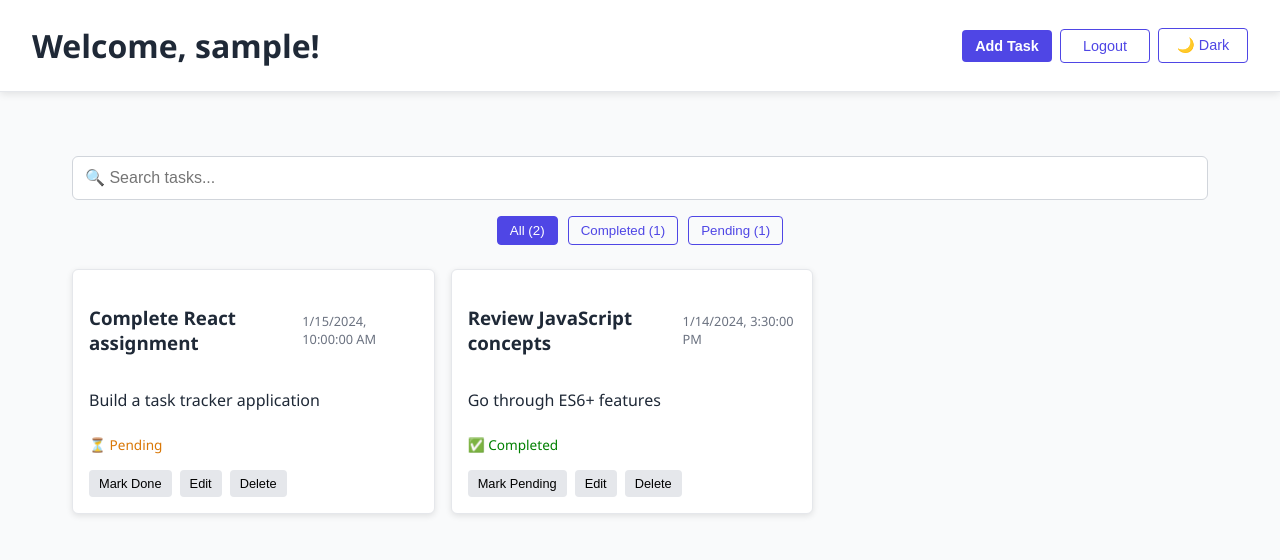
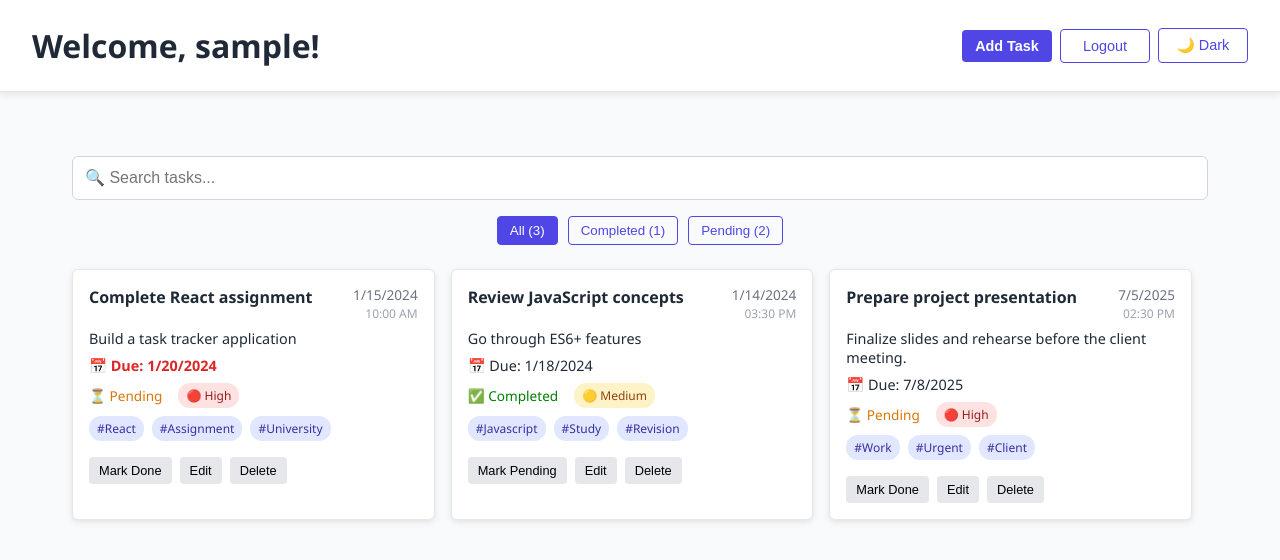
Before and after one commit to bravo1goingdark/Personal-Task-Tracker, a React (Vite) app: page /dashboard in a window 1280 px wide. Shown: the top 560 px of the page. Built offline with nearby package versions, Linux system fonts and the light colour scheme; sample sign-in values are in the browser's storage.

Commit message:
✨ Finalize task layout and styling

```diff
--- a/src/components/TaskList.tsx
+++ b/src/components/TaskList.tsx
@@ -75,11 +75,14 @@ const TaskList: React.FC<TaskListProps> = ({tasks, onUpdateTask, onDeleteTask, f
                         ) : (
                             <>
                                 <div className="task-header">
-                                    <h3>{task.title}</h3>
-                                    <span className="task-date">
-                                      {new Date(task.createdAt).toLocaleString()}
-                                    </span>
+                                    <h3 className="task-title">{task.title}</h3>
+                                    <div className="task-date">
+                                        <span>{new Date(task.createdAt).toLocaleDateString()}</span>
+                                        <small>{new Date(task.createdAt).toLocaleTimeString([], { hour: '2-digit', minute: '2-digit' })}</small>
+                                    </div>
                                 </div>
+
+
 
                                 {task.description && <p>{task.description}</p>}
 
--- a/src/styles/TaskList.css
+++ b/src/styles/TaskList.css
@@ -1,10 +1,9 @@
 .dashboard-container {
     width: 95%;
-    max-width: 1200px; /* Increased from 600px or similar */
+    max-width: 1200px;
     margin: 2rem auto;
     padding: 2rem;
 }
-
 
 .task-list {
     display: flex;
@@ -14,9 +13,8 @@
     width: 100%;
 }
 
-
 .task-item {
-    width: calc(33.333% - 1rem);  /* 3 items per row */
+    width: calc(33.333% - 1rem);
     min-width: 300px;
     background: var(--white);
     border: 1px solid #e5e7eb;
@@ -25,21 +23,81 @@
     box-shadow: 0 2px 6px var(--shadow);
 }
 
+/* Responsive widths */
+@media (max-width: 768px) {
+    .task-item {
+        width: calc(50% - 1rem);
+    }
+}
 
+@media (max-width: 480px) {
+    .task-item {
+        width: 100%;
+    }
+}
+
+/* Header section: Title and date side-by-side */
 .task-header {
     display: flex;
     justify-content: space-between;
+    align-items: flex-start; /* Top align */
+    gap: 1rem;
+    margin-bottom: 0.5rem;
+}
+
+.task-title {
+    font-size: 1rem;
+    font-weight: 600;
+    margin: 0;
+    flex: 1;
+}
+
+.task-date {
+    text-align: right;
+    font-size: 0.85rem;
+    color: #6b7280;
+    line-height: 1.3;
+    white-space: nowrap;
+    margin-left: 0.5rem;
+}
+
+.task-date small {
+    display: block;
+    font-size: 0.75rem;
+    margin-top: 2px;
+    color: #9ca3af;
+}
+
+/* Description */
+.task-item p {
+    font-size: 0.9rem;
+    margin: 0.5rem 0;
+    color: var(--text);
+}
+
+/* Due Date */
+.due-date {
+    font-size: 0.85rem;
+    color: #6b7280;
+    margin: 0.5rem 0;
+}
+
+.due-date.overdue {
+    color: #dc2626;
+    font-weight: 600;
+}
+
+/* Status and Priority Row */
+.task-badges {
+    display: flex;
+    gap: 1rem;
+    margin-top: 0.5rem;
+    margin-bottom: 0.5rem;
+    flex-wrap: wrap;
     align-items: center;
 }
 
-.task-date {
-    font-size: 0.8rem;
-    color: #6b7280;
-}
-
 .status {
-    margin-top: 0.5rem;
-    display: inline-block;
     font-size: 0.85rem;
 }
 
@@ -51,6 +109,50 @@
     color: #d97706;
 }
 
+/* Priority Badges */
+.priority-badge {
+    display: inline-block;
+    padding: 4px 8px;
+    font-size: 0.75rem;
+    font-weight: 500;
+    border-radius: 12px;
+    text-transform: capitalize;
+}
+
+.priority-badge.low {
+    background-color: #d1fae5;
+    color: #065f46;
+}
+
+.priority-badge.medium {
+    background-color: #fef3c7;
+    color: #92400e;
+}
+
+.priority-badge.high {
+    background-color: #fee2e2;
+    color: #991b1b;
+}
+
+/* Tags Section */
+.task-tags {
+    display: flex;
+    flex-wrap: wrap;
+    gap: 0.5rem;
+    margin-top: 0.5rem;
+}
+
+.tag-badge {
+    padding: 4px 8px;
+    background-color: #e0e7ff;
+    color: #3730a3;
+    font-size: 0.75rem;
+    border-radius: 12px;
+    font-weight: 500;
+    text-transform: capitalize;
+}
+
+/* Action Buttons */
 .task-actions {
     margin-top: 1rem;
     display: flex;
@@ -71,64 +173,3 @@
 .task-actions button:hover {
     background-color: #d1d5db;
 }
-.due-date {
-    font-size: 0.85rem;
-    color: #6b7280;
-    margin: 0.5rem 0;
-}
-
-.due-date.overdue {
-    color: #dc2626;
-    font-weight: 600;
-}
-
-.priority-badge {
-    display: inline-block;
-    padding: 4px 8px;
-    font-size: 0.75rem;
-    font-weight: 500;
-    border-radius: 12px;
-    text-transform: capitalize;
-    margin-top: 0.5rem;
-}
-.task-badges {
-    display: flex;
-    gap: 1rem;
-    margin-top: 0.5rem;
-    margin-bottom: 0.5rem;
-    flex-wrap: wrap;
-    align-items: center;
-}
-
-
-.priority-badge.low {
-    background-color: #d1fae5;
-    color: #065f46;
-}
-
-.priority-badge.medium {
-    background-color: #fef3c7;
-    color: #92400e;
-}
-
-.priority-badge.high {
-    background-color: #fee2e2;
-    color: #991b1b;
-}
-
-.task-tags {
-    display: flex;
-    flex-wrap: wrap;
-    gap: 0.5rem;
-    margin-top: 0.5rem;
-}
-
-.tag-badge {
-    padding: 4px 8px;
-    background-color: #e0e7ff;
-    color: #3730a3;
-    font-size: 0.75rem;
-    border-radius: 12px;
-    font-weight: 500;
-    text-transform: capitalize;
-}
--- a/src/utils/storage.ts
+++ b/src/utils/storage.ts
@@ -1,7 +1,7 @@
 import type {Task} from '../@types/Task';
 
 export const getInitialTasks: () => Task[] = (): Task[] => {
-    const saved : string | null = localStorage.getItem('tasks');
+    const saved: string | null = localStorage.getItem('tasks');
     if (saved) return JSON.parse(saved);
 
     const sampleTasks: Task[] = [
@@ -10,15 +10,31 @@ export const getInitialTasks: () => Task[] = (): Task[] => {
             title: "Complete React assignment",
             description: "Build a task tracker application",
             completed: false,
-            createdAt: "2024-01-15T10:00:00Z"
+            createdAt: "2024-01-15T10:00:00Z",
+            dueDate: "2024-01-20",
+            priority: "high",
+            tags: ["react", "assignment", "university"]
         },
         {
             id: 2,
             title: "Review JavaScript concepts",
             description: "Go through ES6+ features",
             completed: true,
-            createdAt: "2024-01-14T15:30:00Z"
+            createdAt: "2024-01-14T15:30:00Z",
+            dueDate: "2024-01-18",
+            priority: "medium",
+            tags: ["javascript", "study", "revision"]
+        }, {
+            id: 3,
+            title: "Prepare project presentation",
+            description: "Finalize slides and rehearse before the client meeting.",
+            completed: false,
+            createdAt: "2025-07-05T14:30:00Z",
+            dueDate: "2025-07-08",
+            priority: "high",
+            tags: ["work", "urgent", "client"]
         }
+
     ];
     localStorage.setItem('tasks', JSON.stringify(sampleTasks));
     return sampleTasks;
```
